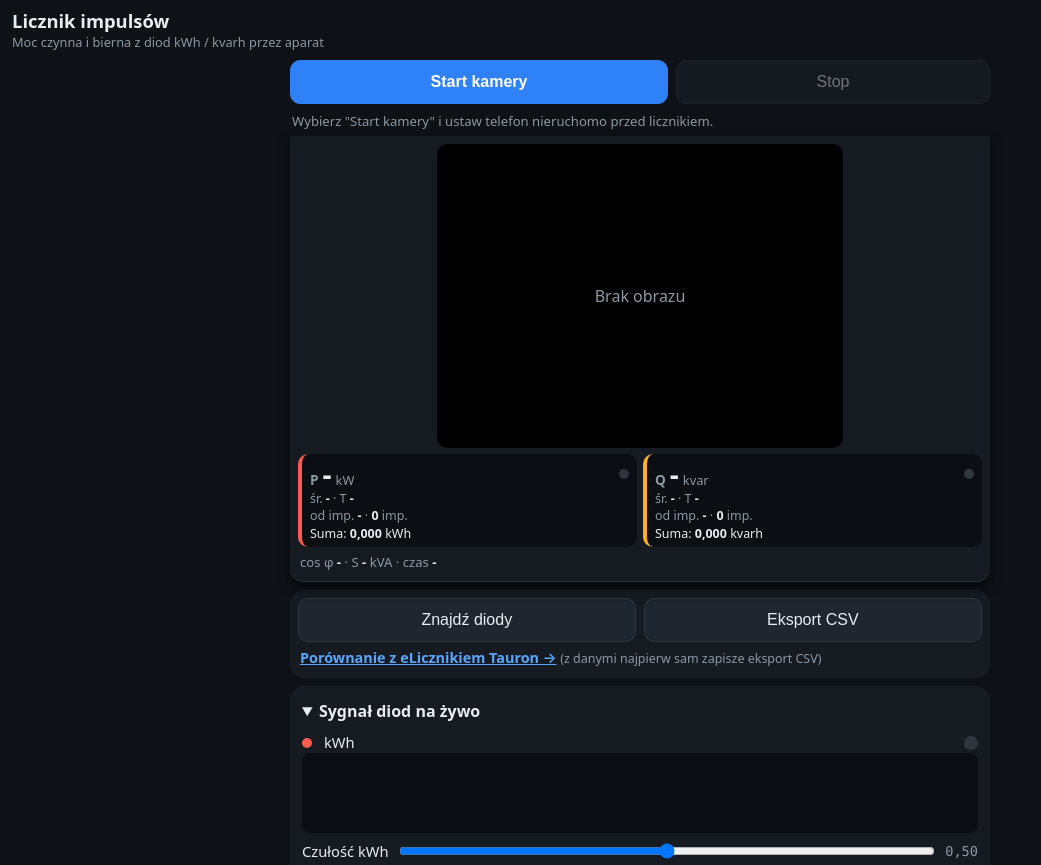
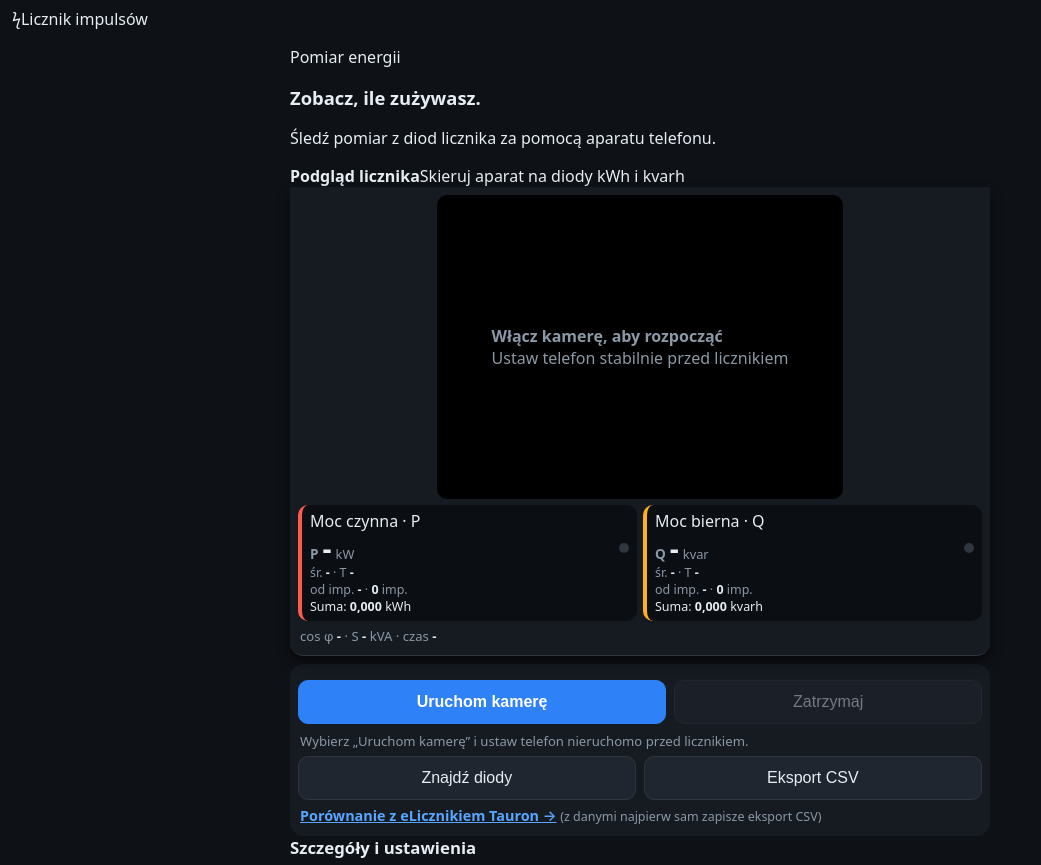
Before and after one commit to robs001b/licznik-impulsy, a plain HTML site: page index.html in a window 1280 px wide. Shown: the top 865 px of the page, without its empty margins (0-1041 px from the left). Drawn offline with Linux system fonts and the light colour scheme.

Commit message:
Dostosuj wygląd licznika do nowego projektu

```diff
--- a/index.html
+++ b/index.html
@@ -10,34 +10,28 @@
 <link rel="apple-touch-icon" href="icon-192.png">
 <link rel="stylesheet" href="style.css">
 </head>
-<body>
-<header>
-  <h1>Licznik impulsów</h1>
-  <p class="sub">Moc czynna i bierna z diod kWh / kvarh przez aparat</p>
-</header>
+<body class="app-home">
+<header class="app-header"><div class="app-brand"><span class="app-brand-icon" aria-hidden="true">ϟ</span><span>Licznik impulsów</span></div></header>
 
 <main>
-  <section class="bar">
-    <button id="btnCam" class="primary">Start kamery</button>
-    <button id="btnStop" disabled>Stop</button>
-  </section>
-  <p id="status" class="status">Wybierz "Start kamery" i ustaw telefon nieruchomo przed licznikiem.</p>
+  <div class="app-intro"><p class="app-eyebrow">Pomiar energii</p><h1>Zobacz, ile zużywasz.</h1><p>Śledź pomiar z diod licznika za pomocą aparatu telefonu.</p></div>
+  <div class="camera-heading"><div><strong>Podgląd licznika</strong><span>Skieruj aparat na diody kWh i kvarh</span></div></div>
 
    <div id="stick" class="stick">
     <div id="cam" class="cam">
       <video id="video" playsinline muted autoplay></video>
       <canvas id="overlay"></canvas>
-      <div id="camHint" class="camhint">Brak obrazu</div>
+      <div id="camHint" class="camhint"><span><span class="camera-icon" aria-hidden="true"></span><strong>Włącz kamerę, aby rozpocząć</strong><br>Ustaw telefon stabilnie przed licznikiem</span></div>
     </div>
     <div class="resbar" id="resbar">
       <div class="rb k0b">
-        <div class="rbv"><span class="rbl">P</span> <b id="bpInst">-</b> <small>kW</small><i class="flash" id="bfl0"></i></div>
+        <div class="reading-label">Moc czynna · P</div><div class="rbv"><span class="rbl">P</span> <b id="bpInst">-</b> <small>kW</small><i class="flash" id="bfl0"></i></div>
         <div class="rbs">śr. <b id="bpAvg">-</b> · T <b id="bpT">-</b></div>
         <div class="rbs">od imp. <b id="bpSince">-</b> · <b id="bpCnt">0</b> imp.</div>
         <div class="rbs rbsum">Suma: <b id="bpE">0,000</b> kWh</div>
       </div>
       <div class="rb k1b">
-        <div class="rbv"><span class="rbl">Q</span> <b id="bqInst">-</b> <small>kvar</small><i class="flash" id="bfl1"></i></div>
+        <div class="reading-label">Moc bierna · Q</div><div class="rbv"><span class="rbl">Q</span> <b id="bqInst">-</b> <small>kvar</small><i class="flash" id="bfl1"></i></div>
         <div class="rbs">śr. <b id="bqAvg">-</b> · T <b id="bqT">-</b></div>
         <div class="rbs">od imp. <b id="bqSince">-</b> · <b id="bqCnt">0</b> imp.</div>
         <div class="rbs rbsum">Suma: <b id="bqE">0,000</b> kvarh</div>
@@ -46,6 +40,8 @@
     </div>
    </div>
   <section class="camwrap">
+    <div class="bar camera-actions"><button id="btnCam" class="primary">Uruchom kamerę</button><button id="btnStop" disabled>Zatrzymaj</button></div>
+    <p id="status" class="status" role="status">Wybierz „Uruchom kamerę” i ustaw telefon nieruchomo przed licznikiem.</p>
     <div class="bar top">
       <button id="btnFind" class="find">Znajdź diody</button>
       <button id="btnCsv">Eksport CSV</button>
@@ -58,6 +54,7 @@
     </div>
   </section>
 
+  <h2 class="app-section-title">Szczegóły i ustawienia</h2>
   <details class="sec" id="secSig" data-open>
     <summary>Sygnał diod na żywo</summary>
     <div class="sig">
```
